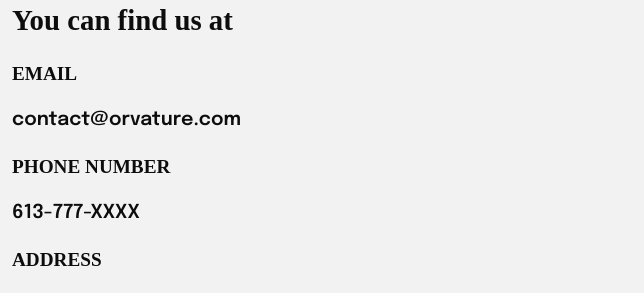
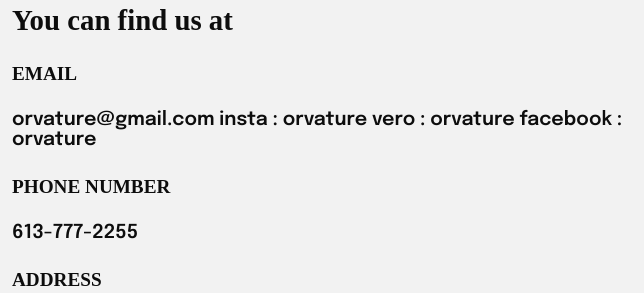
Before and after one commit to Abhirammanojsivavilasam/mtm6201_midterm, a plain HTML site: page contact.html in a window 1280 px wide. Shown: the part 441-734 px from the top of the page, 636-1280 px from the left. Drawn offline with Linux system fonts and the light colour scheme; a web font is replaced by a local one.

Commit message:
completed

```diff
--- a/contact.html
+++ b/contact.html
@@ -42,9 +42,13 @@
                  <div class="contactbox" itemscope itemtype="https://schema.org/LocalBusiness">
                      <h2>You can find us at</h2>
                      <h4>EMAIL</h4>
-                     <p itemprop="email">contact@orvature.com</p>
+                     <p itemprop="email">orvature@gmail.com
+                        insta : orvature
+                        vero : orvature
+                        facebook : orvature
+                     </p>
                      <h4>PHONE NUMBER</h4>
-                     <p itemprop="telephone">613-777-XXXX</p>
+                     <p itemprop="telephone">613-777-2255</p>
                      <h4>ADDRESS</h4>
                      <p itemprop="address" itemscope itemtype="https://schema.org/PostalAddress">
                          <span itemprop="name">Orvature Photography</span> <br>
```
